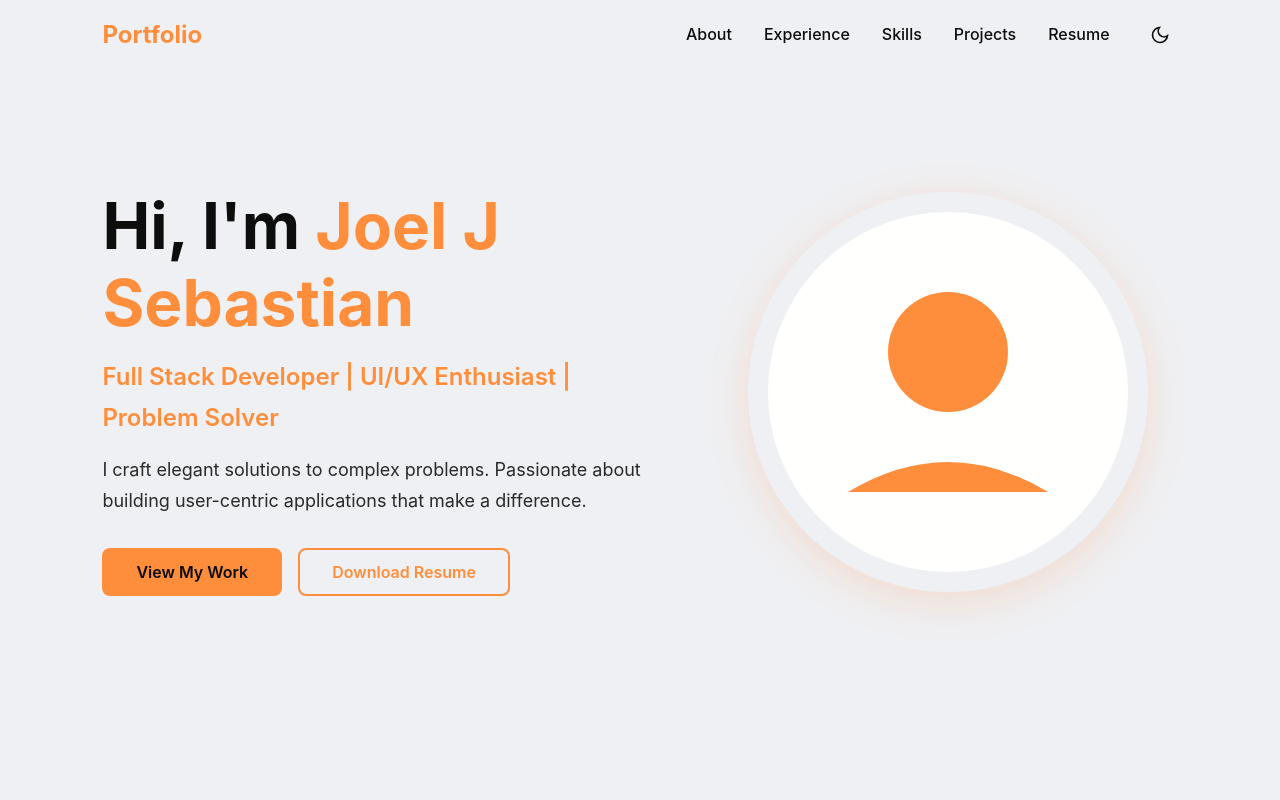
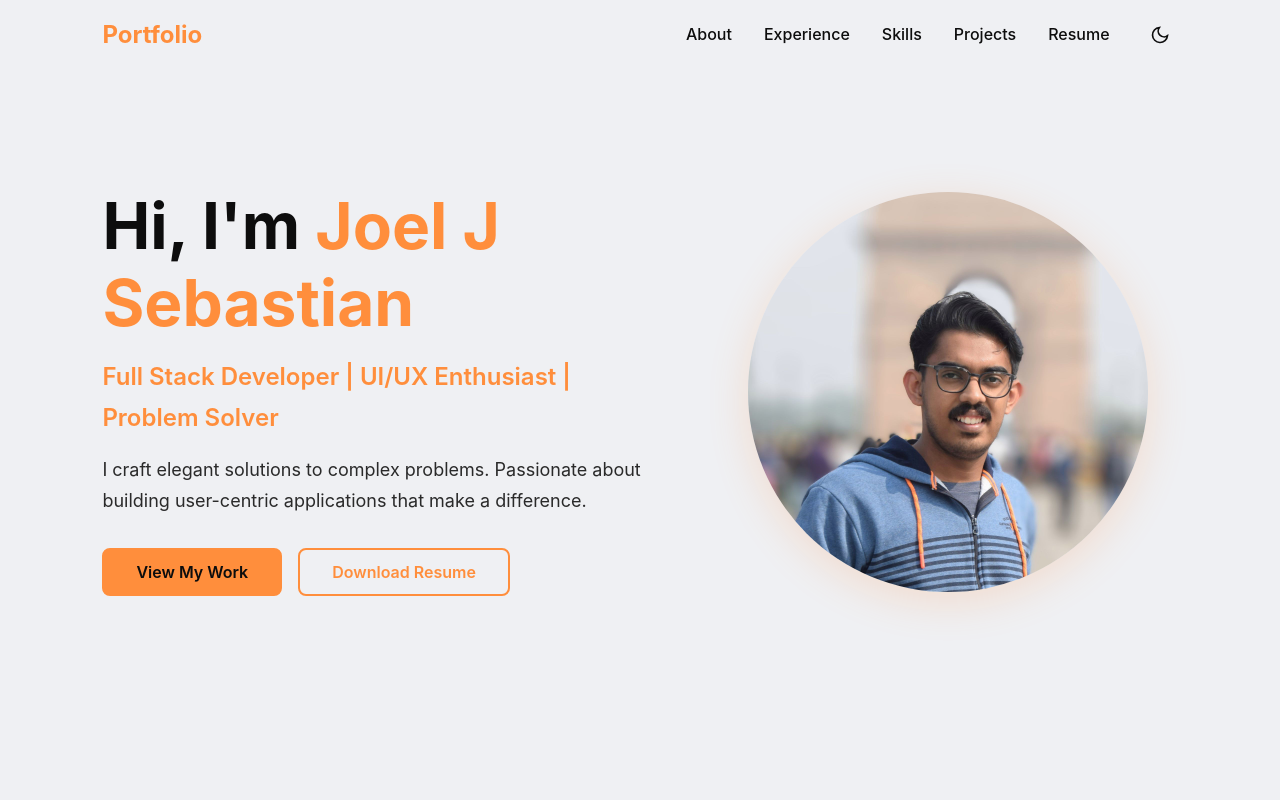
Before and after one commit to joelsebbu/Portfolio, a React (Vite) app: page / in a window 1280 px wide. Shown: the top 800 px of the page. Built offline with nearby package versions, Linux system fonts and the light colour scheme.

Commit message:
Update portfolioData.js

```diff
--- a/src/data/portfolioData.js
+++ b/src/data/portfolioData.js
@@ -17,7 +17,7 @@ const portfolioData = {
     // Profile image - place your image in /public folder and reference it here
     // Example: "/profile.jpg" or "/images/profile.png"
     // Leave as null to use the default placeholder
-    profileImage: null
+    profileImage: "/DSC_0012.jpeg"
   },
 
   // ===================================
```
